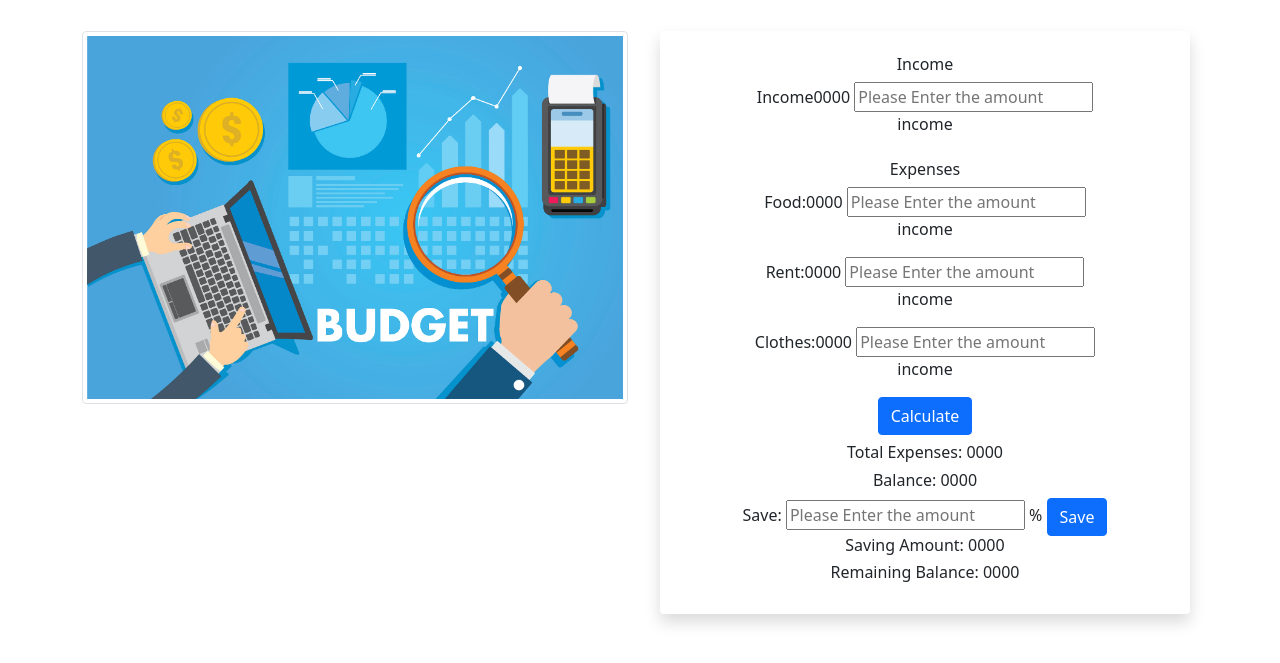
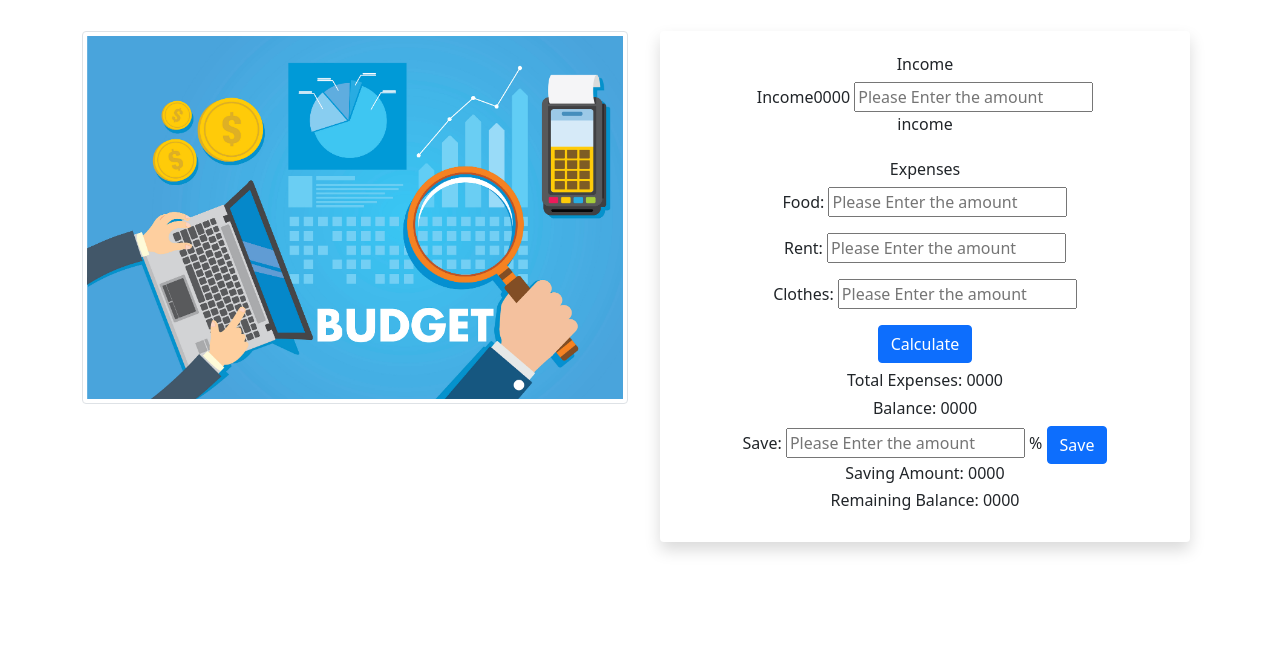
Before and after one commit to SohanaN/money-master, a plain HTML site: page index.html in a window 1280 px wide. Shown: the part 121-784 px from the top of the page. Drawn offline with nearby package versions, Linux system fonts and the light colour scheme.

Commit message:
expenses calculated

```diff
--- a/index.html
+++ b/index.html
@@ -49,38 +49,32 @@
                                     <h6>Expenses</h6>
                                     <div class="form-row">
                                         <div class="col-12 col-sm-12 col-md-12 mb-3">
-                                            <label>Food:<span id="food-exp-amount">0000</span></label>
-                                            <input type="text" class="is-invalid" id="food-input"
+                                            <label>Food:</label>
+                                            <input id="food-input" type="text" class="is-invalid"
                                                 placeholder="Please Enter the amount">
                                             <div class="invalid-feedback d-none">
                                                 Please provide a valid Number.
                                             </div>
-                                            <div id="food-btn">income</div>
-
                                         </div>
                                     </div>
                                     <div class="form-row">
                                         <div class="col-12 col-sm-12 col-md-12 mb-3">
-                                            <label>Rent:<span id="rent-exp-amount">0000</span></label>
-                                            <input type="text" class="is-invalid" id="rent-input"
+                                            <label>Rent:</label>
+                                            <input id="rent-input" type="text" class="is-invalid"
                                                 placeholder="Please Enter the amount">
                                             <div class="invalid-feedback d-none">
                                                 Please provide a valid Number.
                                             </div>
-                                            <div id="rent-btn">income</div>
-
                                         </div>
                                     </div>
                                     <div class="form-row">
                                         <div class="col-12 col-sm-12 col-md-12 mb-3">
-                                            <label>Clothes:<span id="clothes-exp-amount">0000</span></label>
-                                            <input type="text" class="is-invalid" id="clothe-input"
+                                            <label>Clothes:</label>
+                                            <input id="clothe-input" type="text" class="is-invalid"
                                                 placeholder="Please Enter the amount">
                                             <div class="invalid-feedback d-none">
                                                 Please provide a valid Number.
                                             </div>
-                                            <div id="clothe-btn">income</div>
-
                                         </div>
                                     </div>
                                     <button id="calculate-button" class="btn btn-primary"
```
